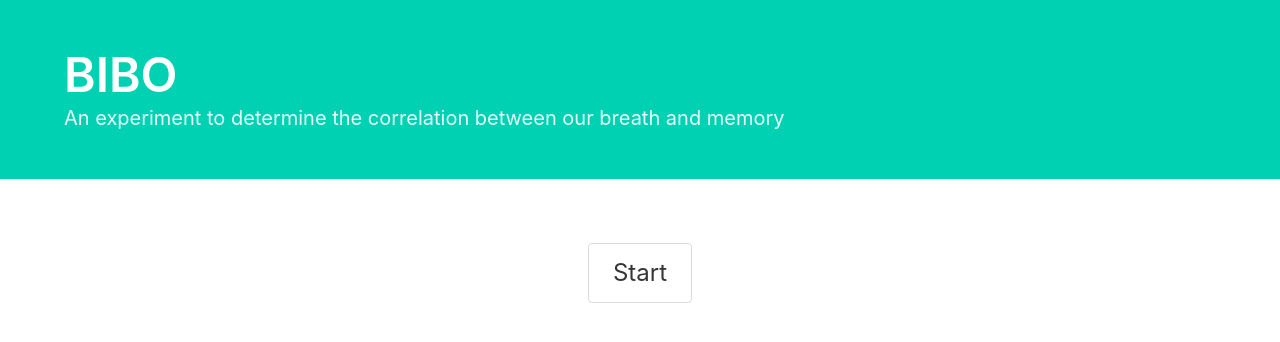
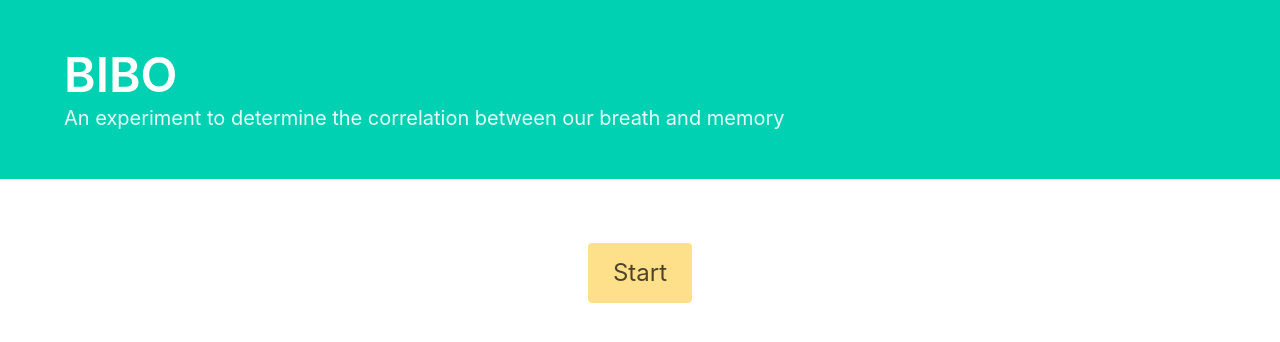
Before and after one commit to karthikmuralidharan/bibo, a React (Create React App) app: page / in a window 1280 px wide. Shown: the top 342 px of the page. Built offline with nearby package versions, Linux system fonts and the light colour scheme.

Commit message:
update; container

```diff
--- a/src/components/StartButton.tsx
+++ b/src/components/StartButton.tsx
@@ -1,7 +1,19 @@
-import React, { Component } from 'react';
+import React, { Component, MouseEventHandler } from 'react';
+import { State } from '../state';
 
-const StartButton = () => {
-    return <a className="button is-large">Start</a>;
+interface Props {
+    onClick: MouseEventHandler;
+}
+
+const StartButton = ({ onClick }: Props) => {
+    return (
+        <button
+            onClick={e => onClick(e)}
+            className="button is-large is-warning"
+        >
+            Start
+        </button>
+    );
 };
 
 export default StartButton;
--- a/src/containers/App.tsx
+++ b/src/containers/App.tsx
@@ -2,16 +2,21 @@ import React, { Component } from 'react';
 import '../styles/App.css';
 import Header from '../components/Header';
 import Start from './Start';
+import { NewState, State } from '../state';
 
-class App extends Component {
-    render() {
-        return (
-            <div className="App">
-                <Header />
-                <Start />
-            </div>
-        );
-    }
+interface Props {
+    state: State;
 }
 
+const App = ({ state }: Props) => {
+    return (
+        <div className="App">
+            <Header />
+            <div id="rootContainer">
+                <Start state={state} />
+            </div>
+        </div>
+    );
+};
+
 export default App;
--- /dev/null
+++ b/src/containers/Remember.tsx
@@ -0,0 +1,18 @@
+import React from 'react';
+import ReactDOM from 'react-dom';
+import { State } from '../state';
+
+interface Props {
+    state: State;
+}
+
+const Remember = ({ state }: Props) => {
+    state.breatheIn.correctCount += 1;
+    return (
+        <div>
+            <h1>SelectedCount : {state.breatheIn.correctCount}</h1>
+        </div>
+    );
+};
+
+export default Remember;
--- a/src/containers/Start.tsx
+++ b/src/containers/Start.tsx
@@ -1,13 +1,32 @@
-import React, { Component } from 'react';
+import React, { Component, MouseEventHandler } from 'react';
 import StartButton from '../components/StartButton';
 import '../styles/Start.css';
+import { State, OperationType } from '../state';
+import Remember from './Remember';
+import ReactDOM, { render } from 'react-dom';
 
-const Start = () => {
-    return (
-        <div className="Start">
-            <StartButton />
-        </div>
-    );
+interface Props {
+    state: State;
+}
+
+const Start = ({ state }: Props) => {
+    console.log(state);
+
+    switch (state.status) {
+        case OperationType.NOT_STARTED:
+            const handler = (e: any) => {
+                e.preventDefault();
+                state.status = OperationType.STARTED;
+                console.log('button tapped');
+            };
+            return (
+                <div className="Start">
+                    <StartButton onClick={handler} />
+                </div>
+            );
+        default:
+            return <Remember state={state} />;
+    }
 };
 
 export default Start;
--- a/src/index.tsx
+++ b/src/index.tsx
@@ -3,8 +3,9 @@ import ReactDOM from 'react-dom';
 import './index.css';
 import App from './containers/App';
 import * as serviceWorker from './serviceWorker';
+import { NewState } from './state';
 
-ReactDOM.render(<App />, document.getElementById('root'));
+ReactDOM.render(<App state={NewState()} />, document.getElementById('root'));
 
 // If you want your app to work offline and load faster, you can change
 // unregister() to register() below. Note this comes with some pitfalls.
--- /dev/null
+++ b/src/state.ts
@@ -0,0 +1,43 @@
+import { string } from 'prop-types';
+
+export interface SelectionDetail {
+    selection: string[];
+    correctCount: number;
+    selected: string[];
+}
+
+export interface State {
+    breatheIn: SelectionDetail;
+    breatheOut: SelectionDetail;
+    catalog: string[];
+    selectionCount: number;
+    status: OperationType;
+}
+
+export enum OperationType {
+    NOT_STARTED,
+    STARTED,
+    BREATHE_IN_STARTED,
+    BREATHE_IN_COMPLETE,
+    BREATHE_OUT_STARTED,
+    BREATHE_OUT_COMPLETE,
+    SUBMISSION,
+}
+
+export function NewState(): State {
+    return {
+        breatheIn: {
+            selected: [],
+            selection: [],
+            correctCount: 0,
+        },
+        breatheOut: {
+            selected: [],
+            selection: [],
+            correctCount: 0,
+        },
+        catalog: [],
+        selectionCount: 0,
+        status: OperationType.NOT_STARTED,
+    };
+}
```
